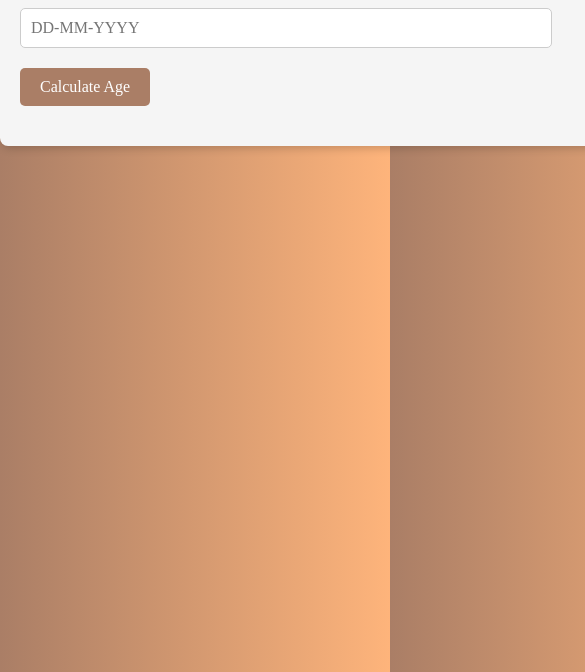
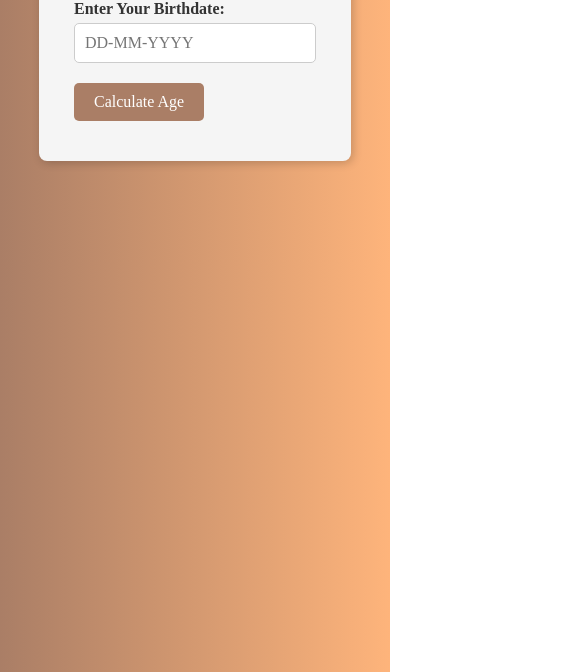
Before and after one commit to akashasahu07/Age-Calculator, a plain HTML site: page index.html in a window 390 px wide. Shown: the part 172-844 px from the top of the page, 585 px wide, since content can reach past the window. Drawn offline with Linux system fonts and the light colour scheme; a web font is replaced by a local one.

Commit message:
responsiveness

```diff
--- a/index.html
+++ b/index.html
@@ -13,7 +13,7 @@
         <h1>Age Calculator</h1>
         <form id="ageCalculator">
             <div class="form-group">
-                <label for="birthdate">Enter Your Birtdate:</label>
+                <label for="birthdate">Enter Your Birthdate:</label>
                 <input type="text" id="birthdate" placeholder="DD-MM-YYYY" required>
             </div>
 
--- a/style.css
+++ b/style.css
@@ -25,6 +25,10 @@ h1 {
     color: #333;
 }
 
+#ageCalculator {
+    margin: 15px;
+}
+
 .form-group {
     margin-bottom: 20px;
 }
@@ -37,7 +41,7 @@ label {
 }
 
 input[type="text"] {
-    width: 95%;
+    width: 100%;
     padding: 10px;
     font-size: 16px;
     border-radius: 5px;
@@ -62,7 +66,7 @@ button:hover {
 
 .result-container {
     display: none;
-    margin-top: 20px;
+    margin: 15px;
     background-color: #fff;
     padding: 20px;
     border-radius: 5px;
@@ -83,3 +87,9 @@ button:hover {
     font-size: 15px;
     margin-bottom: 10px;
 }
+
+@media (max-width: 660px) {
+    .container {
+        width: 80vw;
+    }
+}
```
